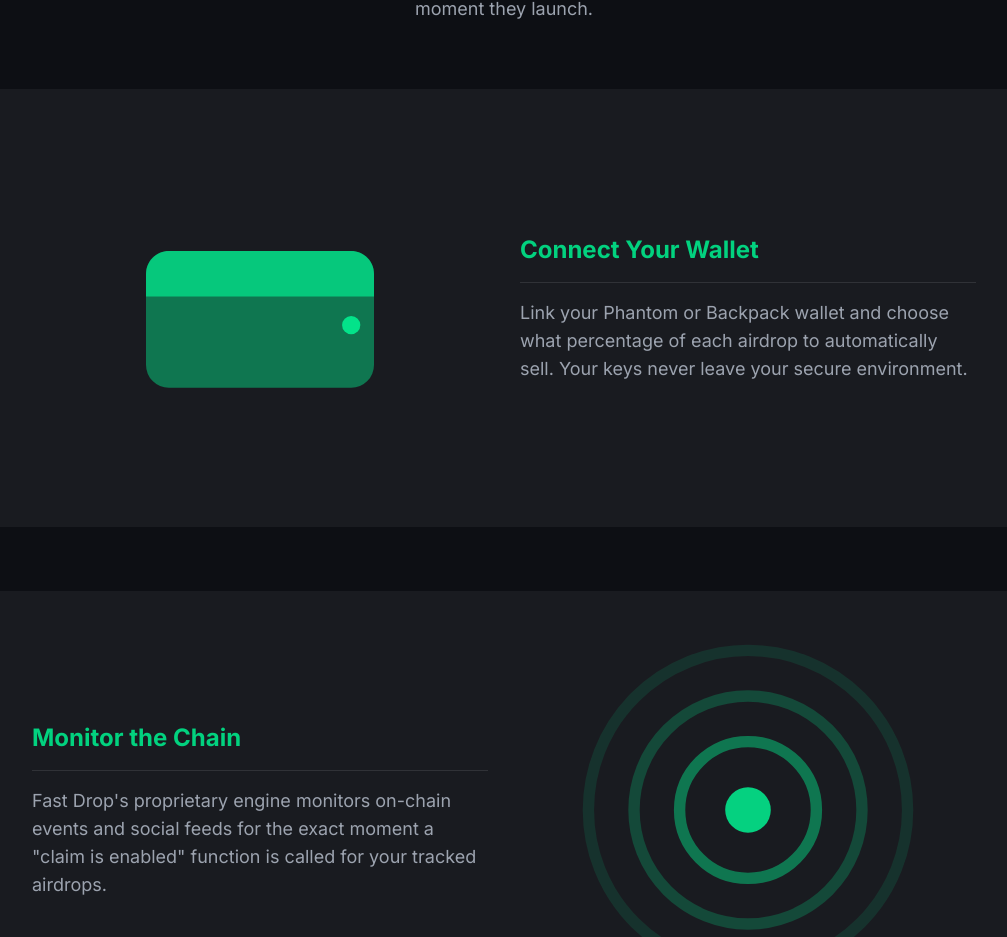
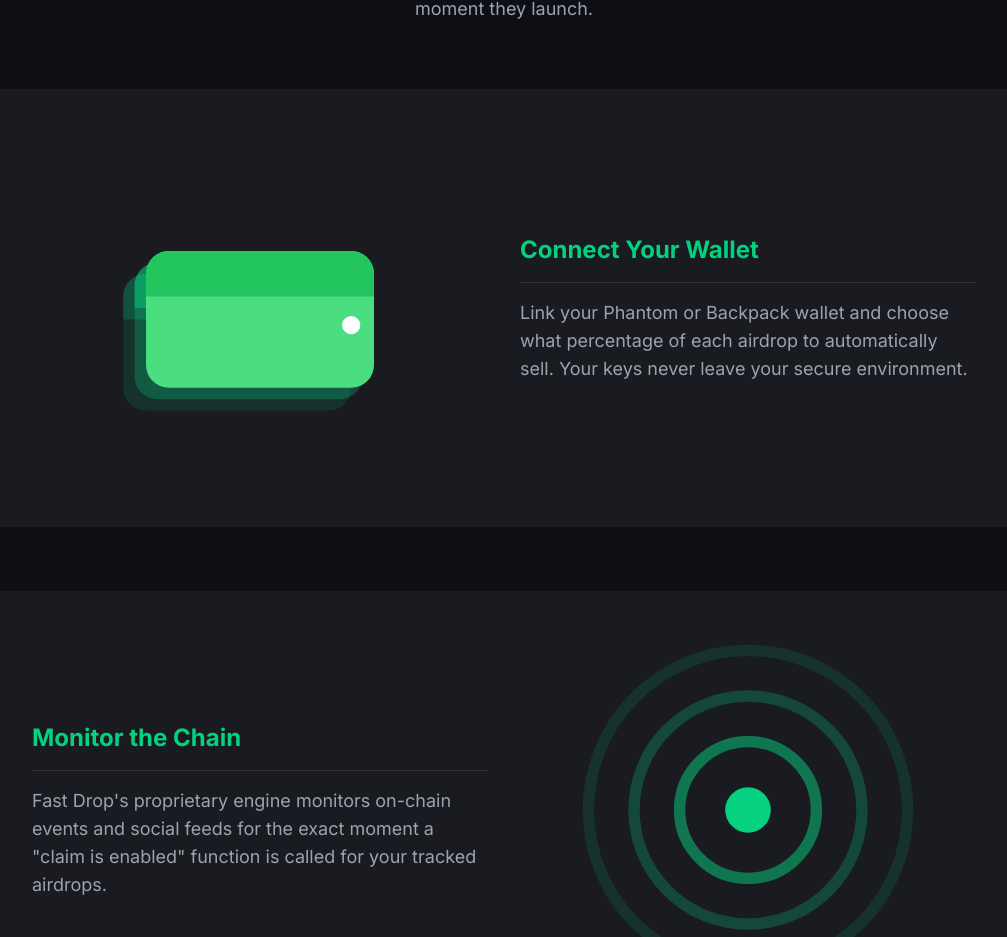
Before and after one commit to felipeldfonseca/fastdrop, a Next.js app in the folder apps/web/: page / in a window 1280 px wide. Shown: the part 871-1808 px from the top of the page, without its empty margins (136-1143 px from the left). Built offline with nearby package versions, Linux system fonts and the light colour scheme.

Commit message:
feat: update wallet illustration color

```diff
--- a/apps/web/src/components/landing/HowItWorks.tsx
+++ b/apps/web/src/components/landing/HowItWorks.tsx
@@ -8,12 +8,22 @@ const Image1 = () => (
   </svg>
 );
 
-// An abstract representation of a wallet
+// An abstract representation of a wallet with a fading echo
 const Image2 = () => (
   <svg width="100%" height="100%" viewBox="0 0 400 300" fill="none" xmlns="http://www.w3.org/2000/svg">
-    <rect x="100" y="100" width="200" height="120" rx="20" fill="rgba(0, 255, 153, 0.4)"/>
-    <path d="M100 120 C100 108.954 108.954 100 120 100 H280 C291.046 100 300 108.954 300 120 V 140 H100 V 120 Z" fill="rgba(0, 255, 153, 0.6)"/>
-    <circle cx="280" cy="165" r="8" fill="rgba(0, 255, 153, 0.8)"/>
+    <g transform="translate(-20, 20)">
+      <rect x="100" y="100" width="200" height="120" rx="20" fill="rgba(0, 255, 153, 0.1)"/>
+      <path d="M100 120 C100 108.954 108.954 100 120 100 H280 C291.046 100 300 108.954 300 120 V 140 H100 V 120 Z" fill="rgba(0, 255, 153, 0.15)"/>
+    </g>
+    <g transform="translate(-10, 10)">
+      <rect x="100" y="100" width="200" height="120" rx="20" fill="rgba(0, 255, 153, 0.2)"/>
+      <path d="M100 120 C100 108.954 108.954 100 120 100 H280 C291.046 100 300 108.954 300 120 V 140 H100 V 120 Z" fill="rgba(0, 255, 153, 0.3)"/>
+    </g>
+    <g>
+      <rect x="100" y="100" width="200" height="120" rx="20" fill="#4ade80"/>
+      <path d="M100 120 C100 108.954 108.954 100 120 100 H280 C291.046 100 300 108.954 300 120 V 140 H100 V 120 Z" fill="#22c55e"/>
+      <circle cx="280" cy="165" r="8" fill="rgb(255, 255, 255)"/>
+    </g>
   </svg>
 );
 
```
